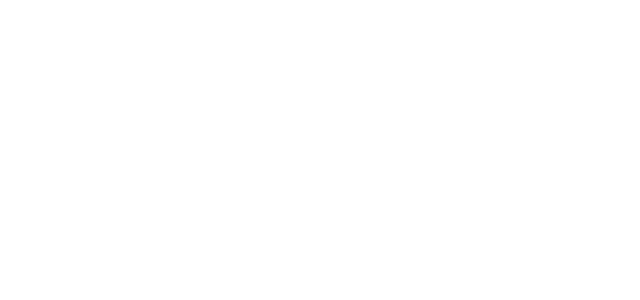
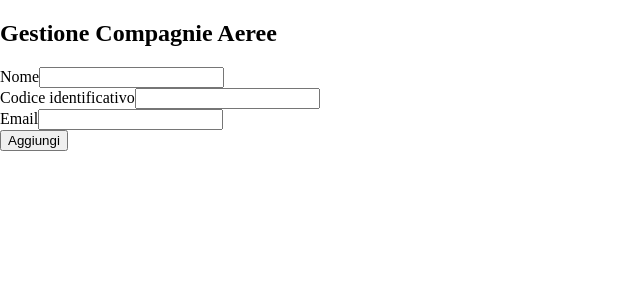
Before and after one commit to eliastevanato2003/AirGo, an Angular app in the folder fe/: page /admin-airlines in a window 1280 px wide. Before the commit this address led to /. Shown: the top 300 px of the page, without its empty margins (0-640 px from the left). Built offline with nearby package versions, Linux system fonts and the light colour scheme.

Commit message:
added admin airlines

```diff
--- a/fe/src/app/app.routes.ts
+++ b/fe/src/app/app.routes.ts
@@ -6,6 +6,7 @@ import { UserProfileComponent } from './components/user/user-profile/user-profil
 import { FlightsListComponent } from './components/user/flightslist/flightslist.component';
 import { BuyticketComponent } from './components/user/buyticket/buyticket.component';
 import { AirplanesComponent } from './components/user/airplanes/airplanes.component';
+import { AirlinesComponent } from './components/admin/airlines/airlines.component';
 
 export const routes: Routes = [
     { path: '', component: FlightsComponent},
@@ -14,5 +15,6 @@ export const routes: Routes = [
     { path: 'profile', component: UserProfileComponent },
     { path: 'flightslist', component: FlightsListComponent },
     { path: 'buyticket', component: BuyticketComponent},
-    { path: 'airplanes', component: AirplanesComponent }
+    { path: 'airplanes', component: AirplanesComponent },
+    { path: 'admin-airlines', component: AirlinesComponent }
 ];
--- /dev/null
+++ b/fe/src/app/components/admin/airlines/airlines.component.html
@@ -0,0 +1,42 @@
+<div class="container mt-4">
+  <h2>Gestione Compagnie Aeree</h2>
+
+  <!-- Form per aggiungere una nuova compagnia -->
+  <form method="post" [formGroup]="airlineForm">
+    <div class="input-group">
+                <label for="name">Nome</label>
+                <input type="text" id="name" name="name" formControlName="name" required>
+            </div>
+            <div class="input-group">
+                <label for="code">Codice identificativo</label>
+                <input type="text" id="code" name="code" formControlName="code" required>
+            </div>
+            <div class="input-group">
+                <label for="email">Email</label>
+                <input type="email" id="email" name="email" formControlName="email" required>
+            </div>
+            <button type="submit" class="login-button" (click)="addAirline()">Aggiungi</button>
+        </form>
+
+  <!-- Tabella delle compagnie -->
+  <table class="table table-striped" *ngIf="airlines">
+    <thead>
+      <tr>
+        <th>Nome</th>
+        <th>Codice</th>
+        <th>Email</th>
+        <th>Azioni</th>
+      </tr>
+    </thead>
+    <tbody>
+      <tr *ngFor="let airline of airlines">
+        <td>{{ airline.Nome }}</td>
+        <td>{{ airline.CodiceIdentificativo }}</td>
+        <td>{{ airline.Email }}</td>
+        <td>
+          <button class="btn btn-sm btn-danger" (click)="deleteAirline(airline.IdCompagniaAerea)">Elimina</button>
+        </td>
+      </tr>
+    </tbody>
+  </table>
+</div>
--- /dev/null
+++ b/fe/src/app/components/admin/airlines/airlines.component.ts
@@ -0,0 +1,50 @@
+import { Component, OnInit } from '@angular/core';
+import { Airline, NewAirline } from '../../../models/admin/airline.model';
+import { AirlineService } from '../../../services/admin/airline.service';
+import { NgModel, ɵInternalFormsSharedModule, ReactiveFormsModule, FormControl, FormGroup } from '@angular/forms';
+import { CommonModule } from '@angular/common';
+
+@Component({
+  selector: 'app-admin-airlines',
+  templateUrl: './airlines.component.html',
+  styleUrls: ['./airlines.component.css'],
+  imports: [CommonModule, ɵInternalFormsSharedModule, ReactiveFormsModule]
+})
+export class AirlinesComponent implements OnInit {
+  airlines: Airline[] | null = [];
+  newAirline: NewAirline = { name: '', code: '', email: '', password: 'password' };
+
+  public airlineForm;
+
+  constructor(private airlineService: AirlineService) {
+    this.airlineForm = new FormGroup({
+      name: new FormControl(''),
+      code: new FormControl(''),
+      email: new FormControl('')
+    });
+  }
+
+  ngOnInit(): void {
+    this.loadAirlines();
+  }
+
+  async loadAirlines() {
+    this.airlines = await this.airlineService.getAirlines();
+    console.log(this.airlines);
+  }
+
+  addAirline() {
+    const formData = this.airlineForm.value;
+    this.newAirline.name = formData.name!;
+    this.newAirline.code = formData.code!;
+    this.newAirline.email = formData.email!;
+    this.airlineService.addAirline(this.newAirline);
+    this.newAirline = { name: '', code: '', email: '', password: 'password' };
+  }
+
+  deleteAirline(id: number): void {
+    if (confirm('Sei sicuro di voler eliminare questa compagnia aerea?')) {
+      //this.airlineService.deleteAirline(id).subscribe(() => this.loadAirlines());
+    }
+  }
+}
```
Also changed, not shown: fe/src/app/components/admin/airlines/airlines.component.css (added), 1 other file (tests, documents, lock files or other folders).
